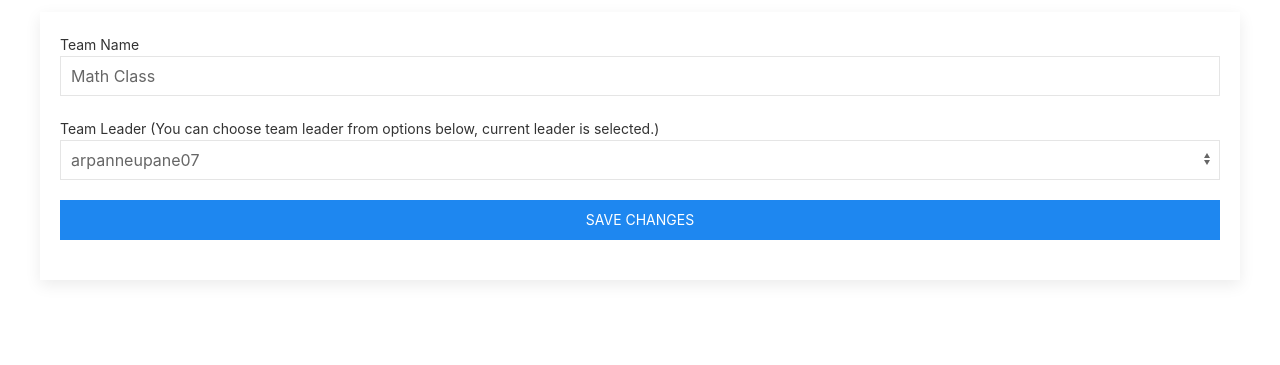
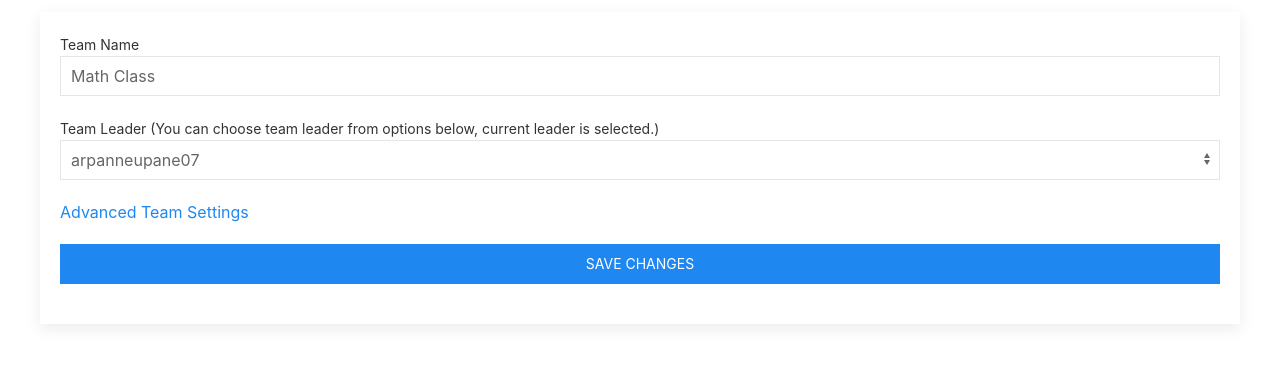
Before and after one commit to arpanneupane19/Chattr, a Flask app: page /edit-team/cc5ea2ea00d0d6476777 in a window 1280 px wide. Shown: the part 172-537 px from the top of the page. Run offline with Flask 2, Linux system fonts and the light colour scheme; a user stored in the database is signed in; data comes from the database, SQL or seed files in the repository; some libraries are stand-ins or nearby versions.

Commit message:
added link for advanced team settings

```diff
--- a/app/templates/edit_team.html
+++ b/app/templates/edit_team.html
@@ -41,6 +41,9 @@
                                 {% endfor %}
                             {% endif %}
 
+                            <div class='uk-margin'>
+                                <a href="{{ url_for('advanced_team_settings', team_key=team.team_key) }}">Advanced Team Settings</a>
+                            </div>
 
                             <div class="uk-margin" uk-tooltip='title: Once you save these changes, these changes will immediately be reflected. If you changed team leader, whoever you picked will be team leader and will have control over the team. Make sure to double check!; pos: bottom;'>
                                 {{form.submit(class='uk-button uk-button-primary uk-width-1-1')}}
@@ -57,15 +60,3 @@
 </div>
 
 {% endblock content %}
-
-
-                            <!-- <div class="uk-margin">
-                                <label class="uk-form-label" for="form-stacked-select">Team Leader</label>
-                                <div class="uk-form-controls">
-                                    <select class="uk-select" id="form-stacked-select">
-                                        {% for member in members %}
-                                            <option>{{member.username}}</option>
-                                        {% endfor %}
-                                    </select>
-                                </div>
-                            </div> -->
```
